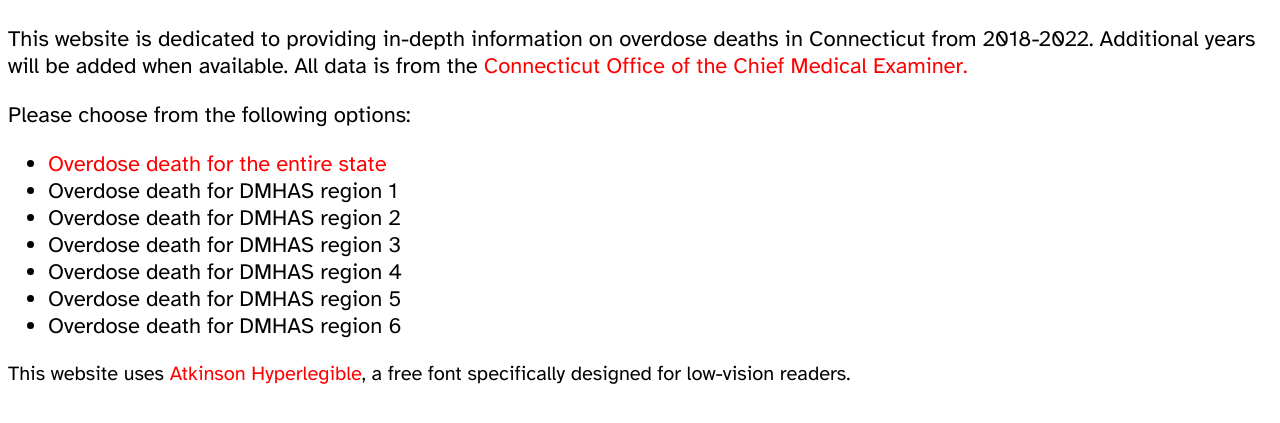
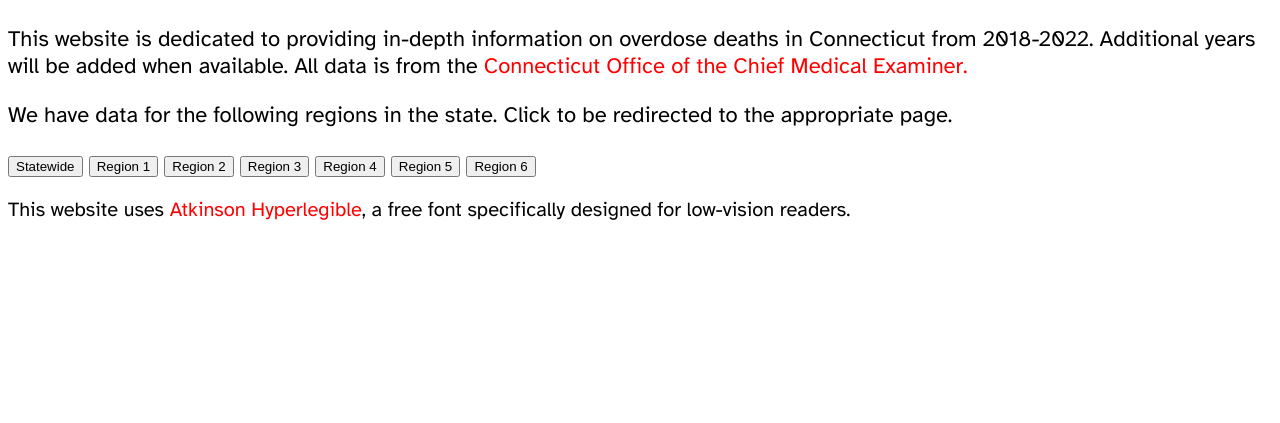
Before and after one commit to ctoverdosedeath/ctoverdosedeath.github.io, a plain HTML site: page index.html in a window 1280 px wide. Shown: the part 71-494 px from the top of the page. Drawn offline with Linux system fonts and the light colour scheme.

Commit message:
Update index.html

```diff
--- a/index.html
+++ b/index.html
@@ -38,16 +38,29 @@ a:active {
 
 <p>This website is dedicated to providing in-depth information on overdose deaths in Connecticut from 2018-2022. Additional years will be added when available. All data is from the <a href="https://portal.ct.gov/ocme">Connecticut Office of the Chief Medical Examiner.</a></p>
 
-<p>Please choose from the following options: </p>
-<ul>
-  <li><a href="allstate.html">Overdose death for the entire state</a></li>
-  <li>Overdose death for DMHAS region 1</li>
-  <li>Overdose death for DMHAS region 2</li>
-  <li>Overdose death for DMHAS region 3</li>
-  <li>Overdose death for DMHAS region 4</li>
-  <li>Overdose death for DMHAS region 5</li>
-  <li>Overdose death for DMHAS region 6</li>
-</ul>
+<p>We have data for the following regions in the state. Click to be redirected to the appropriate page. </p>
+
+<a href="https://ctoverdosedeath.github.io/allstate.html">
+  <button>Statewide</button>
+</a>
+<a href="https://ctoverdosedeath.github.io/region1.html">
+  <button>Region 1</button>
+</a>
+<a href="https://ctoverdosedeath.github.io/region2.html">
+  <button>Region 2</button>
+</a>
+<a href="https://ctoverdosedeath.github.io/region3.html">
+  <button>Region 3</button>
+</a>
+<a href="https://ctoverdosedeath.github.io/region4.html">
+  <button>Region 4</button>
+</a>
+<a href="https://ctoverdosedeath.github.io/region5.html">
+  <button>Region 5</button>
+</a>
+<a href="https://ctoverdosedeath.github.io/region6.html">
+  <button>Region 6</button>
+</a>
 
 <p style="font-size: 20px">This website uses <a href="https://brailleinstitute.org/freefont">Atkinson Hyperlegible</a>, a free font specifically designed for low-vision readers.
 </body>
```
